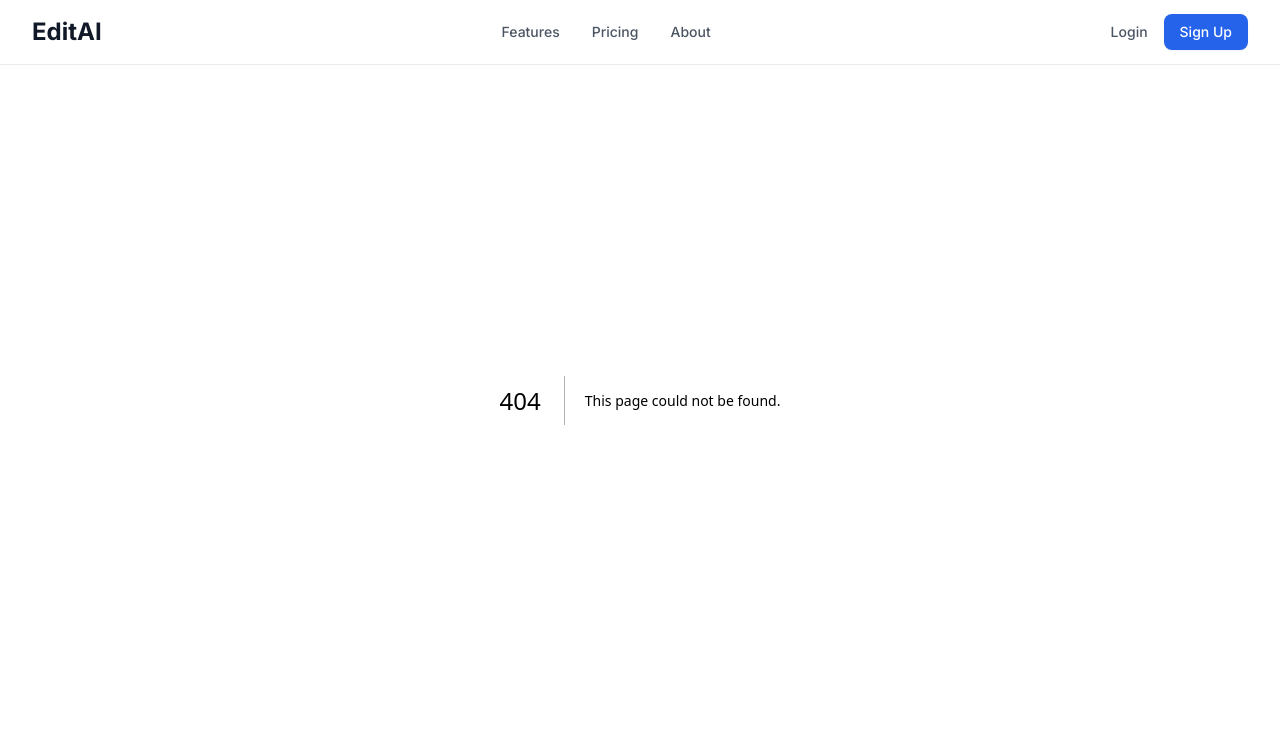
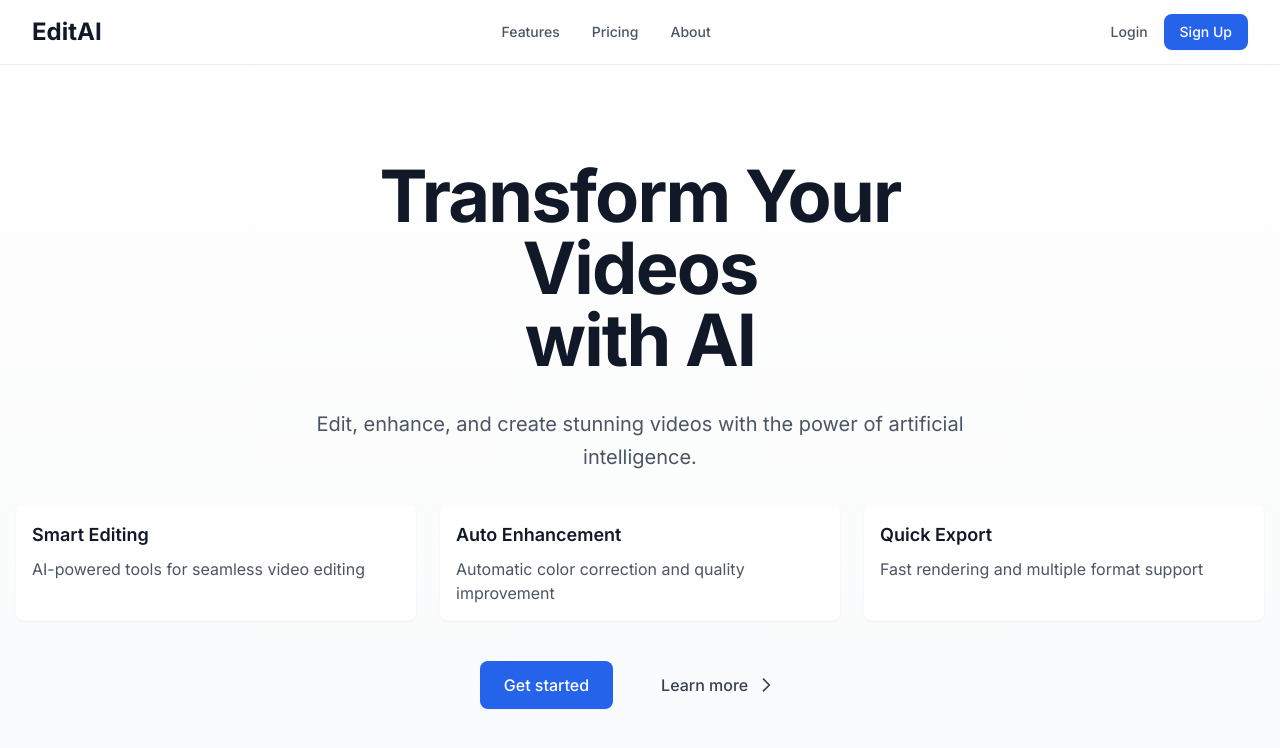
Before and after one commit to AltyIbrhm/ai-video-editor, a Next.js app in the folder apps/frontend/: page /home in a window 1280 px wide. Before the commit this address had no page. Shown: the top 748 px of the page. Built offline with nearby package versions, Linux system fonts and the light colour scheme.

Commit message:
refactor: reorganize pages with folder structure and fix tests

```diff
--- /dev/null
+++ b/apps/frontend/src/app/home/_components/call-to-action.tsx
@@ -0,0 +1,32 @@
+export function CallToAction() {
+  return (
+    <div className="flex flex-col sm:flex-row items-center justify-center gap-4 sm:gap-6 mt-10">
+      <a
+        href="#"
+        className="w-full sm:w-auto inline-flex items-center justify-center px-6 py-3 text-base font-medium text-white bg-blue-600 rounded-lg shadow-sm hover:bg-blue-700 focus:outline-none focus:ring-2 focus:ring-blue-500 focus:ring-offset-2 transition-all duration-200 hover:shadow-lg"
+      >
+        Get started
+      </a>
+      <a
+        href="#"
+        className="w-full sm:w-auto inline-flex items-center justify-center px-6 py-3 text-base font-medium text-gray-700 hover:text-blue-600 transition-all duration-200 group"
+      >
+        Learn more
+        <svg
+          className="ml-2 w-5 h-5 transform transition-transform duration-200 group-hover:translate-x-1"
+          fill="none"
+          stroke="currentColor"
+          viewBox="0 0 24 24"
+          xmlns="http://www.w3.org/2000/svg"
+        >
+          <path
+            strokeLinecap="round"
+            strokeLinejoin="round"
+            strokeWidth={2}
+            d="M9 5l7 7-7 7"
+          />
+        </svg>
+      </a>
+    </div>
+  );
+}
--- /dev/null
+++ b/apps/frontend/src/app/home/_components/feature-grid.tsx
@@ -0,0 +1,32 @@
+interface Feature {
+  title: string;
+  description: string;
+}
+
+const features: Feature[] = [
+  {
+    title: 'Smart Editing',
+    description: 'AI-powered tools for seamless video editing'
+  },
+  {
+    title: 'Auto Enhancement',
+    description: 'Automatic color correction and quality improvement'
+  },
+  {
+    title: 'Quick Export',
+    description: 'Fast rendering and multiple format support'
+  }
+];
+
+export function FeatureGrid() {
+  return (
+    <div className="grid grid-cols-1 sm:grid-cols-3 gap-6 mt-8">
+      {features.map((feature) => (
+        <div key={feature.title} className="p-4 rounded-lg bg-white shadow-sm">
+          <h3 className="font-semibold text-lg text-gray-900">{feature.title}</h3>
+          <p className="text-gray-600 mt-2">{feature.description}</p>
+        </div>
+      ))}
+    </div>
+  );
+}
--- /dev/null
+++ b/apps/frontend/src/app/home/_components/hero-section.tsx
@@ -0,0 +1,13 @@
+export function HeroSection() {
+  return (
+    <div className="max-w-3xl mx-auto text-center space-y-8">
+      <h1 className="text-5xl font-bold tracking-tight text-gray-900 sm:text-6xl lg:text-7xl">
+        Transform Your Videos <br className="hidden sm:block" />
+        with AI
+      </h1>
+      <p className="text-xl text-gray-600 max-w-2xl mx-auto leading-relaxed">
+        Edit, enhance, and create stunning videos with the power of artificial intelligence.
+      </p>
+    </div>
+  );
+}
--- /dev/null
+++ b/apps/frontend/src/app/home/page.tsx
@@ -0,0 +1,21 @@
+import type { Metadata } from 'next';
+import { HeroSection } from './_components/hero-section';
+import { FeatureGrid } from './_components/feature-grid';
+import { CallToAction } from './_components/call-to-action';
+
+export const metadata: Metadata = {
+  title: 'EditAI - Transform Your Videos with AI',
+  description: 'Edit, enhance, and create stunning videos with the power of artificial intelligence.',
+};
+
+export default function HomePage() {
+  return (
+    <main className="flex min-h-screen flex-col items-center justify-center bg-gradient-to-b from-white to-gray-50 pt-16">
+      <div className="container px-4 py-24 mx-auto">
+        <HeroSection />
+        <FeatureGrid />
+        <CallToAction />
+      </div>
+    </main>
+  );
+}
--- a/apps/frontend/src/app/page.tsx
+++ b/apps/frontend/src/app/page.tsx
@@ -1,3 +1,4 @@
+import { redirect } from 'next/navigation';
 import type { Metadata } from 'next';
 
 export const metadata: Metadata = {
@@ -5,62 +6,9 @@ export const metadata: Metadata = {
   description: 'Edit, enhance, and create stunning videos with the power of artificial intelligence.',
 };
 
-export default function Page() {
-  return (
-    <main className="flex min-h-screen flex-col items-center justify-center bg-gradient-to-b from-white to-gray-50 pt-16">
-      <div className="container px-4 py-24 mx-auto">
-        <div className="max-w-3xl mx-auto text-center space-y-8">
-          <h1 className="text-5xl font-bold tracking-tight text-gray-900 sm:text-6xl lg:text-7xl">
-            Transform Your Videos <br className="hidden sm:block" />
-            with AI
-          </h1>
-          <p className="text-xl text-gray-600 max-w-2xl mx-auto leading-relaxed">
-            Edit, enhance, and create stunning videos with the power of artificial intelligence.
-          </p>
-          <div className="grid grid-cols-1 sm:grid-cols-3 gap-6 mt-8">
-            <div className="p-4 rounded-lg bg-white shadow-sm">
-              <h3 className="font-semibold text-lg text-gray-900">Smart Editing</h3>
-              <p className="text-gray-600 mt-2">AI-powered tools for seamless video editing</p>
-            </div>
-            <div className="p-4 rounded-lg bg-white shadow-sm">
-              <h3 className="font-semibold text-lg text-gray-900">Auto Enhancement</h3>
-              <p className="text-gray-600 mt-2">Automatic color correction and quality improvement</p>
-            </div>
-            <div className="p-4 rounded-lg bg-white shadow-sm">
-              <h3 className="font-semibold text-lg text-gray-900">Quick Export</h3>
-              <p className="text-gray-600 mt-2">Fast rendering and multiple format support</p>
-            </div>
-          </div>
-          <div className="flex flex-col sm:flex-row items-center justify-center gap-4 sm:gap-6 mt-10">
-            <a
-              href="#"
-              className="w-full sm:w-auto inline-flex items-center justify-center px-6 py-3 text-base font-medium text-white bg-blue-600 rounded-lg shadow-sm hover:bg-blue-700 focus:outline-none focus:ring-2 focus:ring-blue-500 focus:ring-offset-2 transition-all duration-200 hover:shadow-lg"
-            >
-              Get started
-            </a>
-            <a
-              href="#"
-              className="w-full sm:w-auto inline-flex items-center justify-center px-6 py-3 text-base font-medium text-gray-700 hover:text-blue-600 transition-all duration-200 group"
-            >
-              Learn more
-              <svg
-                className="ml-2 w-5 h-5 transform transition-transform duration-200 group-hover:translate-x-1"
-                fill="none"
-                stroke="currentColor"
-                viewBox="0 0 24 24"
-                xmlns="http://www.w3.org/2000/svg"
-              >
-                <path
-                  strokeLinecap="round"
-                  strokeLinejoin="round"
-                  strokeWidth={2}
-                  d="M9 5l7 7-7 7"
-                />
-              </svg>
-            </a>
-          </div>
-        </div>
-      </div>
-    </main>
-  );
+export default function RootPage() {
+  if (typeof window !== 'undefined') {
+    redirect('/home');
+  }
+  return null;
 }
```
Also changed, not shown: 2 other files (tests, documents, lock files or other folders).
